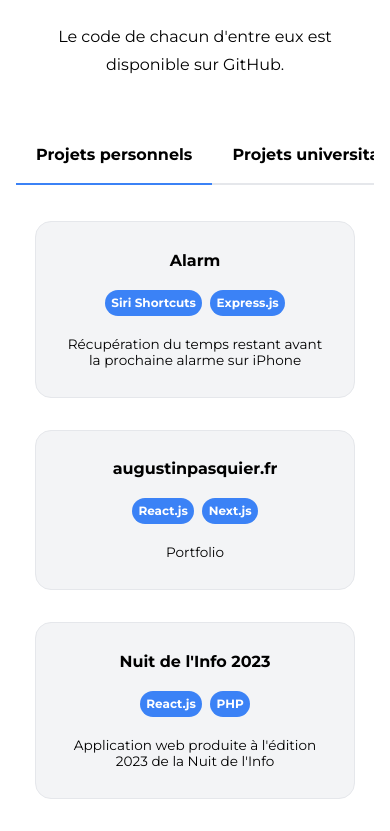
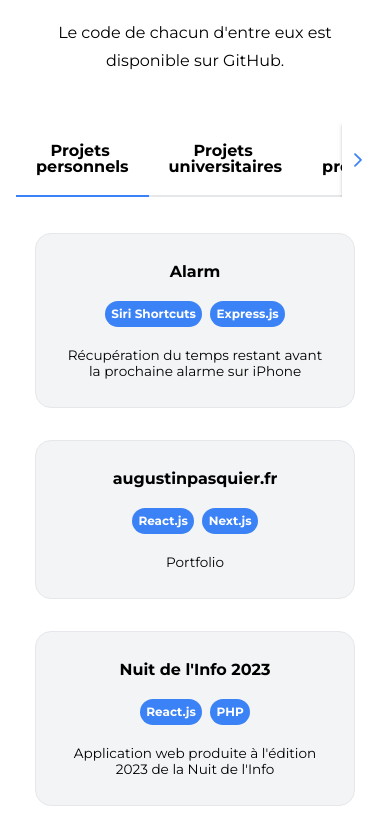
Before and after one commit to augustin-pasq/augustinpasquier.fr, a Next.js app: page / in a window 390 px wide. Shown: the part 5560-6391 px from the top of the page. Built offline with nearby package versions, Linux system fonts and the light colour scheme.

Commit message:
Fix all remaining problems, yeah boy

```diff
--- a/package.json
+++ b/package.json
@@ -15,7 +15,6 @@
     "react": "^18",
     "react-dom": "^18",
     "react-responsive": "^9.0.2",
-    "react-transition-group": "^4.4.5",
-    "react-type-animation": "^3.2.0"
+    "react-transition-group": "^4.4.5"
   }
 }
--- a/pages/index.js
+++ b/pages/index.js
@@ -16,8 +16,8 @@ export default function Home() {
     const [data, setData] = useState({})
     const [readyToRender, setReadyToRender] = useState(false)
     const [movingHand, setMovingHand] = useState(true)
+    const [displaySidebar, setDisplaySidebar] = useState(false)
 
-    const [displaySidebar, setDisplaySidebar] = useState(false)
     const header = useRef(null)
     const about = useRef(null)
     const languages = useRef(null)
@@ -82,17 +82,19 @@ export default function Home() {
                         <link rel="icon" href="/favicon.ico"/>
                     </Head>
 
-                    {isMobile ?
-                        <CSSTransition in={displaySidebar} timeout={500} classNames="slide-left" unmountOnExit>
+                    <CSSTransition in={displaySidebar} timeout={500} classNames="slide-left" unmountOnExit>
+                        {isMobile ?
                             <div id="sidebar">
                                 {sidebar.map((sidebarItem, index) => {return <div key={index} className="sidebar-item" onClick={sidebarItem.command}>{sidebarItem.title}</div>})}
                             </div>
-                        </CSSTransition>
                         :
-                        <CSSTransition in={displaySidebar} timeout={500} classNames="slide-left" unmountOnExit>
                             <SpeedDial model={sidebar} direction="up" transitionDelay={0} showIcon="pi pi-bars" hideIcon="pi pi-times" buttonClassName="p-button-text" />
-                        </CSSTransition>
-                    }
+                        }
+                    </CSSTransition>
+
+                    <CSSTransition in={displaySidebar} timeout={500} classNames="slide-right" unmountOnExit>
+                        <Button id="scroll-to-top-button" icon="pi pi-arrow-up" rounded text raised onClick={() => header.current.scrollIntoView()}/>
+                    </CSSTransition>
 
                     <header ref={header}>
                         <div id="header-text">
@@ -179,7 +181,7 @@ export default function Home() {
                                 <span>Le code de chacun d'entre eux est disponible sur GitHub.</span>
                             </div>
 
-                            <TabView>
+                                <TabView scrollable>
                                 {Object.keys(data.projects).map((category, index) => {
                                     return (
                                         <TabPanel header={data.projects[category].tabTitle} key={index}>
@@ -228,10 +230,6 @@ export default function Home() {
                             </div>
                         </section>
                     </main>
-
-                    <CSSTransition in={displaySidebar} timeout={500} classNames="slide-right" unmountOnExit>
-                        <Button id="scroll-to-top-button" icon="pi pi-arrow-up" rounded text raised onClick={() => header.current.scrollIntoView()}/>
-                    </CSSTransition>
                 </>
             }
         </>
--- a/styles/globals.css
+++ b/styles/globals.css
@@ -11,6 +11,7 @@
     src: url("../fonts/Linotte-Bold.ttf") format("truetype"),
          url('../fonts/Linotte-Bold.woff2') format("woff2");
     font-style: normal;
+    font-weight: 700;
 }
 
 
@@ -171,12 +172,13 @@ section {
     bottom: 2rem;
     position: fixed;
     right: 2rem;
+    z-index: 1;
 }
 
 #sidebar {
     display: flex;
     flex-direction: column;
-    gap: 1.6rem;
+    gap: 1.5rem;
     height: 100vh;
     justify-content: center;
     left: 1.5rem;
@@ -185,17 +187,19 @@ section {
     z-index: 1;
 }
 
-.sidebar-item, .p-speeddial-action {
-    aspect-ratio: 1 / 1;
+.sidebar-item, .p-speeddial-action-icon {
+    align-items: center;
     background: #ffffff;
     border-radius: 100%;
     box-shadow: 0 1px 8px rgba(0, 0, 0, 0.08), 0 3px 4px rgba(0, 0, 0, 0.1), 0 1px 4px -1px rgba(0, 0, 0, 0.1);
     cursor: pointer;
-    font-size: 1.4rem;
-    padding: 0.9rem;
-    text-align: center;
+    display: flex;
+    font-size: 1.5rem;
+    height: 4rem;
+    justify-content: center;
     transition: 0.2s;
     user-select: none;
+    width: 4rem;
 }
 
 .sidebar-item:hover {
@@ -466,7 +470,7 @@ picture {
     flex: 0 0 31%;
     flex-direction: column;
     gap: 1.25rem;
-    padding: 1.8rem;
+    padding: 1.75rem;
     transition: 0.3s;
     min-width: 20rem;
 }
--- a/styles/mobile.css
+++ b/styles/mobile.css
@@ -47,6 +47,8 @@
     }
 
     .p-speeddial-action {
+        background: #ffffff;
+        overflow: unset;
         height: unset;
         width: unset;
     }
@@ -63,6 +65,7 @@
     }
 
     .p-speeddial-list {
+        width: 100%;
         flex-direction: column !important;
         gap: 1.6rem;
     }
@@ -133,6 +136,19 @@
 
 
 
+    /******************** PROJECTS SECTION ********************/
+
+    .p-tabview-nav-btn {
+        width: 2rem;
+    }
+    .p-tabview-nav-link {
+        height: 103%;
+    }
+
+    .p-tabview-title {
+        white-space: break-spaces;
+    }
+
     /******************** CONTACT SECTION ********************/
 
     #contact-section {
```
Also changed, not shown: fonts/Linotte-Bold.ttf, fonts/Linotte-Bold.woff2.
